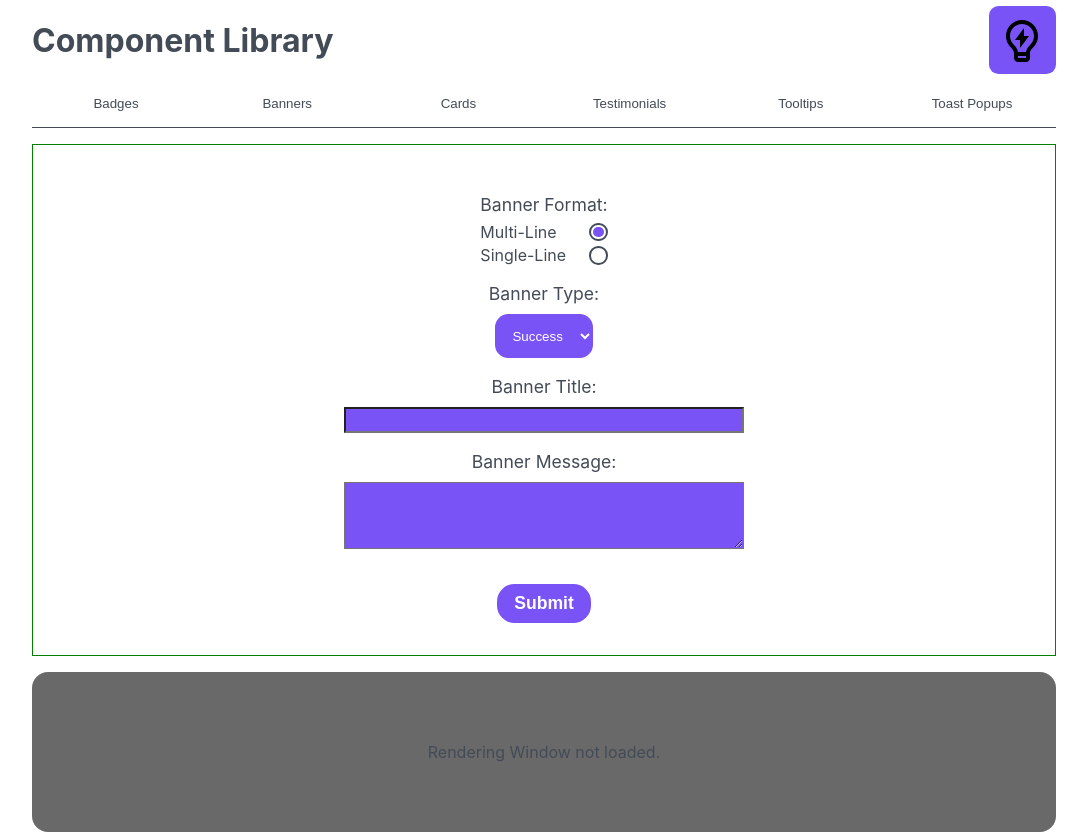
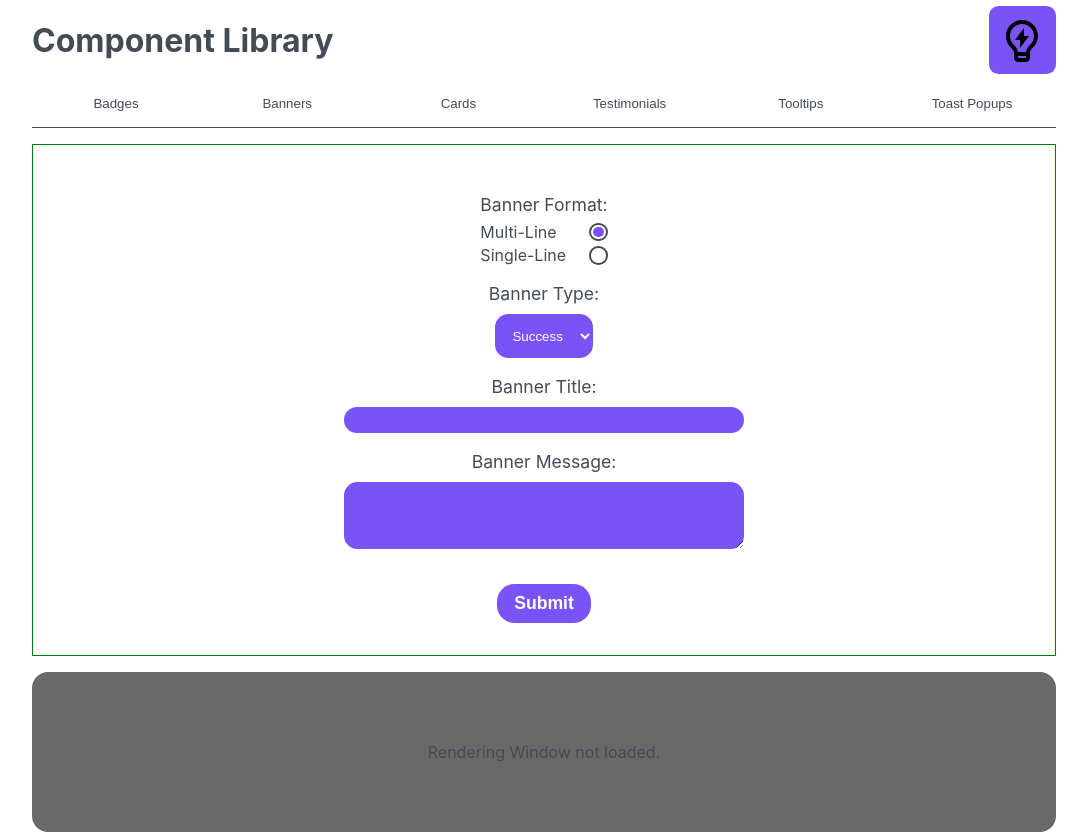
Before and after one commit to sjs-code-foundry/Component-Library, a React (Create React App) app: page / in a window 1280 px wide. Both pictures are taken after a click on the button "Banners". Shown: the whole page, without its empty margins (96-1183 px from the left). Built offline with nearby package versions, Linux system fonts and the light colour scheme.

Commit message:
style: Add border radii to text entries

```diff
--- a/src/App.css
+++ b/src/App.css
@@ -135,6 +135,9 @@ div.text-input > input,
 div.text-input > textarea {
     min-width: 30em;
     min-height: 2em;
+
+    border: none;
+    border-radius: 1em;
 }
 
 div.text-input > textarea {
```
